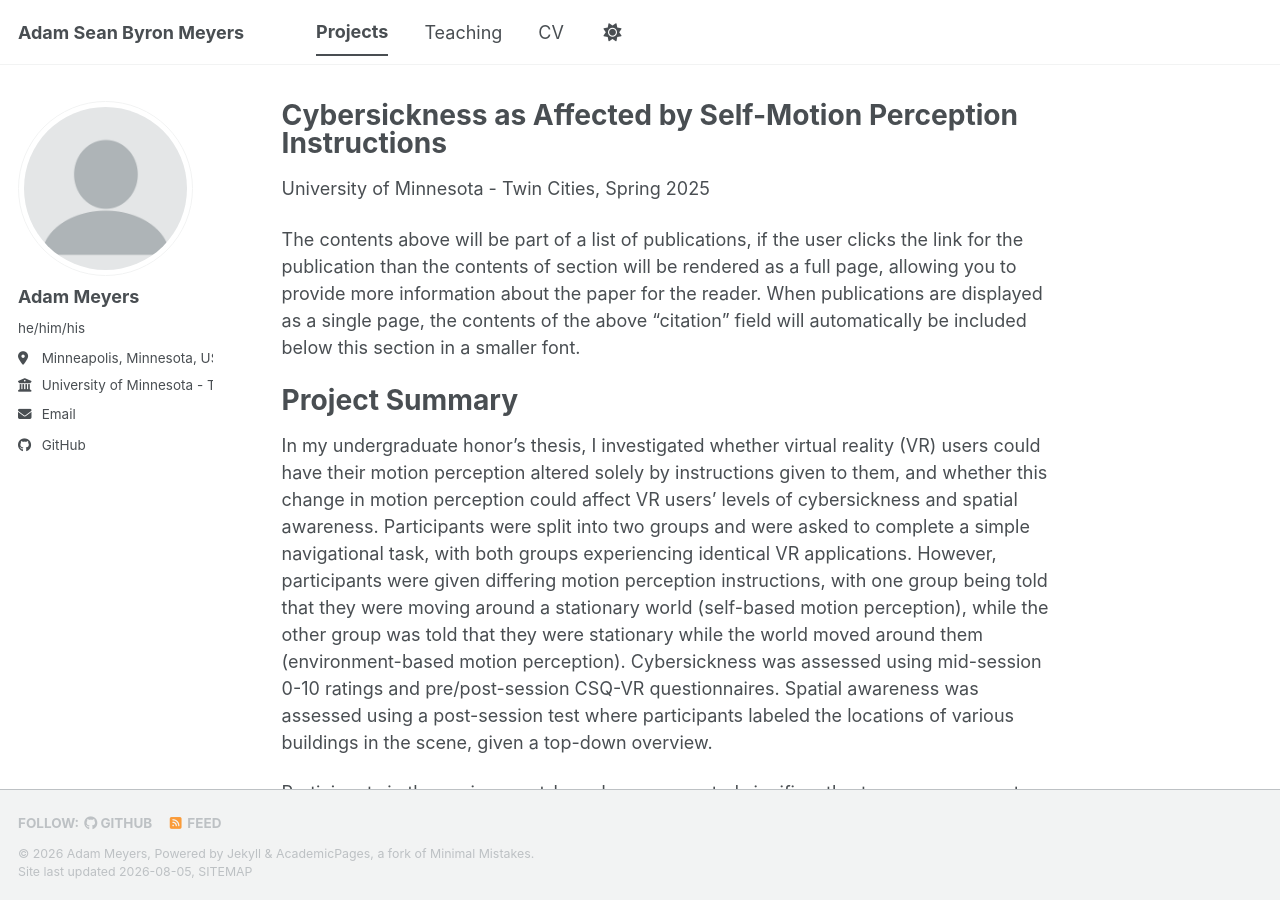
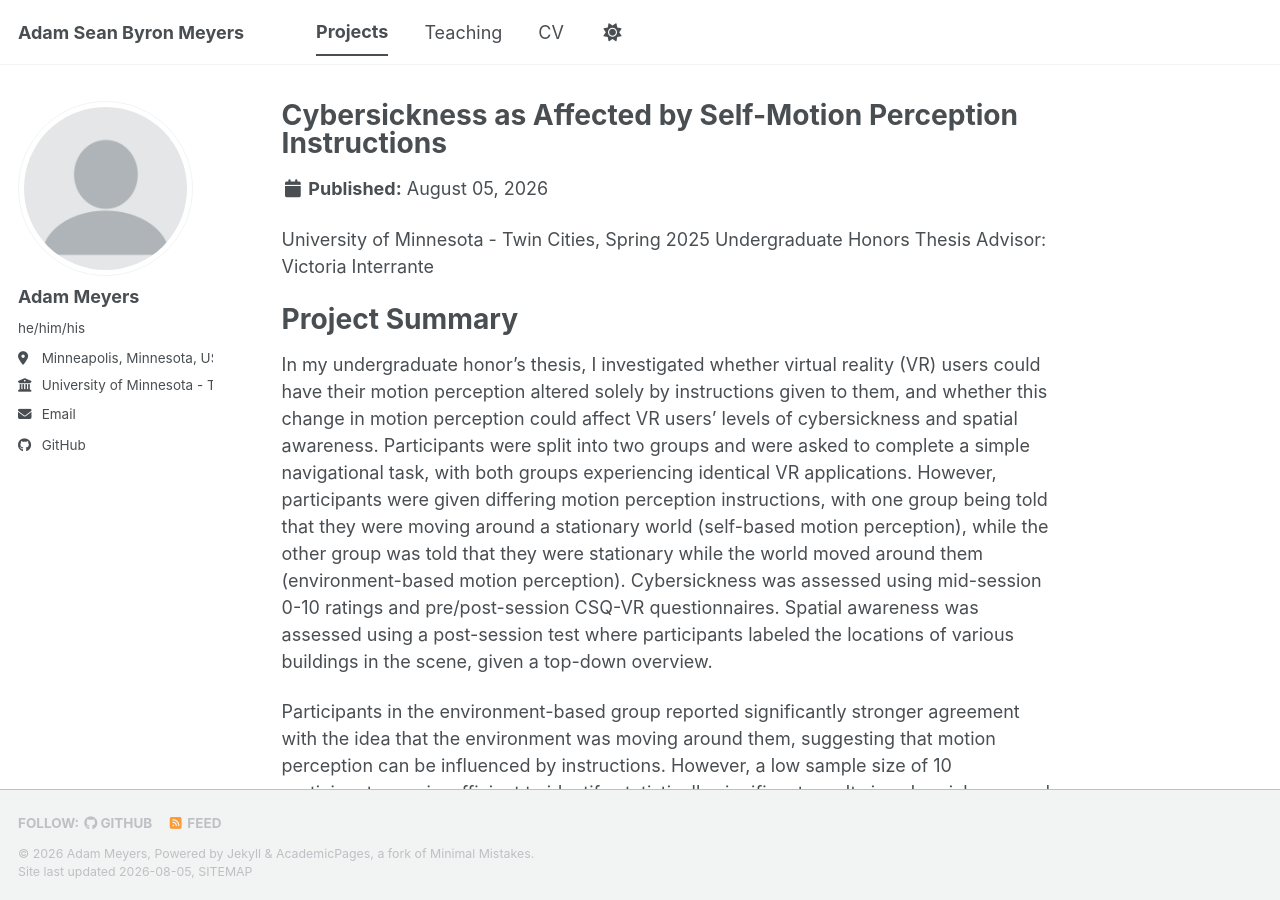
Before and after one commit to asbmeyers/asbmeyers.github.io, a Jekyll site: the page built from _publications/2025-Cybersickness-as-Affected-by-Self-Motion-Perception-Instructions.md, in a window 1280 px wide and 900 px high. Built offline with Jekyll 4.4.1, drawn with Linux system fonts in a browser that asks for light colours; a style sheet for code colours, icons or effects is not loaded.

```diff
--- a/_includes/archive-single.html
+++ b/_includes/archive-single.html
@@ -40,10 +40,6 @@
 
         {% if post.collection == 'teaching' %}
           <p> {{ post.type }}, <i>{{ post.venue }}</i>, {{ post.date | default: "1900-01-01" | date: "%Y" }} </p>
-        {% elsif post.collection == 'publications' %}
-          <p>{{ page.school }}, {{ page.semester }}</p>
-        {% elsif post.date %}
-         <p class="page__date"><strong><i class="fa fa-fw fa-calendar" aria-hidden="true"></i> {{ site.data.ui-text[site.locale].date_label | default: "Published:" }}</strong> <time datetime="{{ post.date | default: "1900-01-01" | date_to_xmlschema }}">{{ post.date | default: "1900-01-01" | date: "%B %d, %Y" }}</time></p>
         {% endif %}
 
     {% if post.excerpt and site.read_more != 'enabled' %}
--- a/_layouts/single.html
+++ b/_layouts/single.html
@@ -36,8 +36,6 @@ layout: default
 
         {% if page.collection == 'teaching' %}
           <p> {{ page.type }}, <i>{{ page.venue }}</i>, {{ page.date | default: "1900-01-01" | date: "%Y" }} </p>
-        {% elsif page.school and page.semester %}
-          <p>{{ page.school }}, {{ page.semester }}</p>
         {% elsif page.venue and page.date %}
           <p><i>Published in {{ page.venue }}</i>, {{ page.date | default: "1900-01-01" | date: "%Y" }} </p>
         {% elsif page.date %}
--- a/_publications/2025-Cybersickness-as-Affected-by-Self-Motion-Perception-Instructions.md
+++ b/_publications/2025-Cybersickness-as-Affected-by-Self-Motion-Perception-Instructions.md
@@ -3,12 +3,16 @@ title: "Cybersickness as Affected by Self-Motion Perception Instructions"
 collection: publications
 category: manuscripts
 permalink: /projects/2025-Cybersickness-as-Affected-by-Self-Motion-Perception-Instructions
-excerpt: 'Undergraduate Honors Thesis\nAdvisor: Victoria Interrante'
-school: 'University of Minnesota - Twin Cities'
-semester: 'Spring 2025'
+excerpt: >
+        University of Minnesota - Twin Cities, Spring 2025<br>
+        Undergraduate Honors Thesis<br>
+        Advisor: Victoria Interrante
 paperurl: 'https://academicpages.github.io/files/Cybersickness_as_Affected_by_Self-Motion_Perception_Instructions.pdf'
 ---
-The contents above will be part of a list of publications, if the user clicks the link for the publication than the contents of section will be rendered as a full page, allowing you to provide more information about the paper for the reader. When publications are displayed as a single page, the contents of the above "citation" field will automatically be included below this section in a smaller font.
+
+University of Minnesota - Twin Cities, Spring 2025
+Undergraduate Honors Thesis
+Advisor: Victoria Interrante
 
 # Project Summary
 
```
